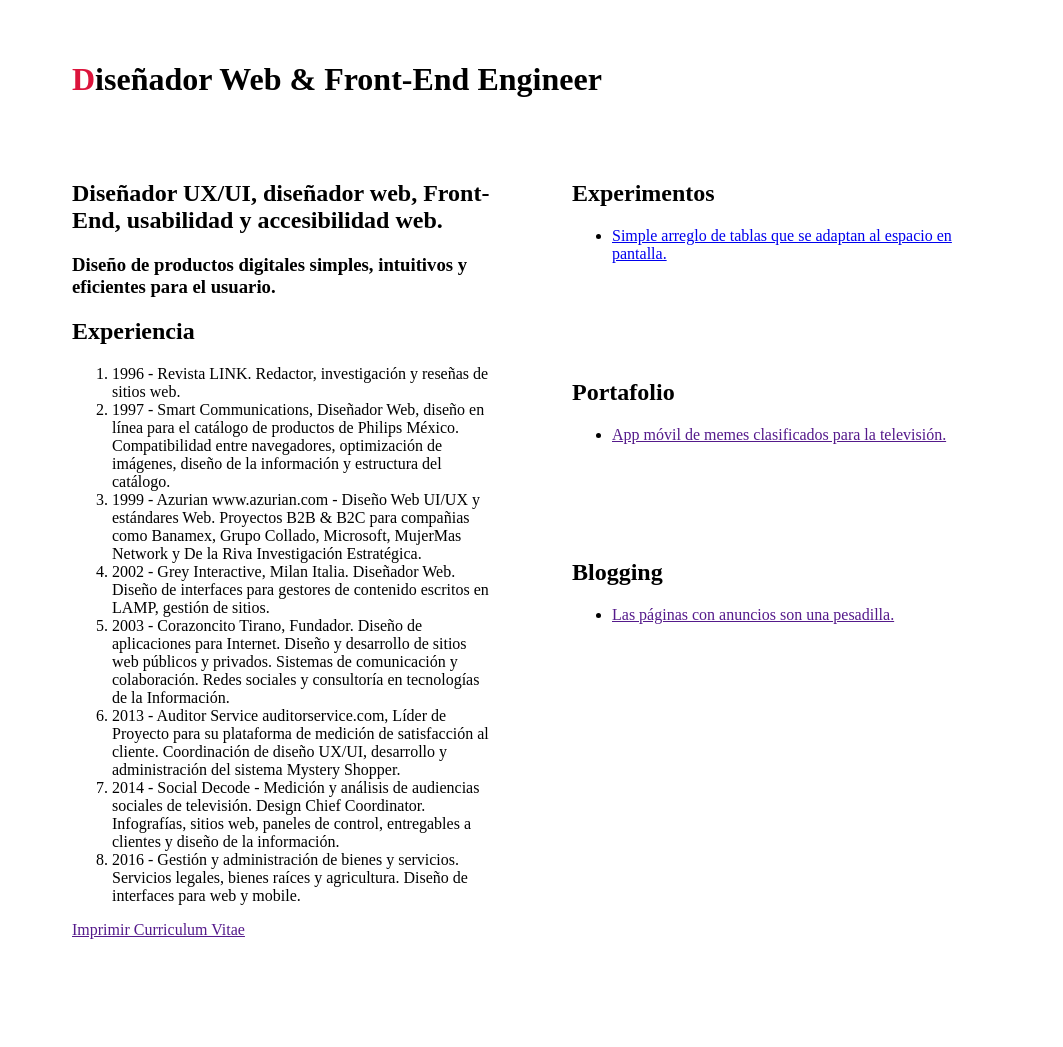
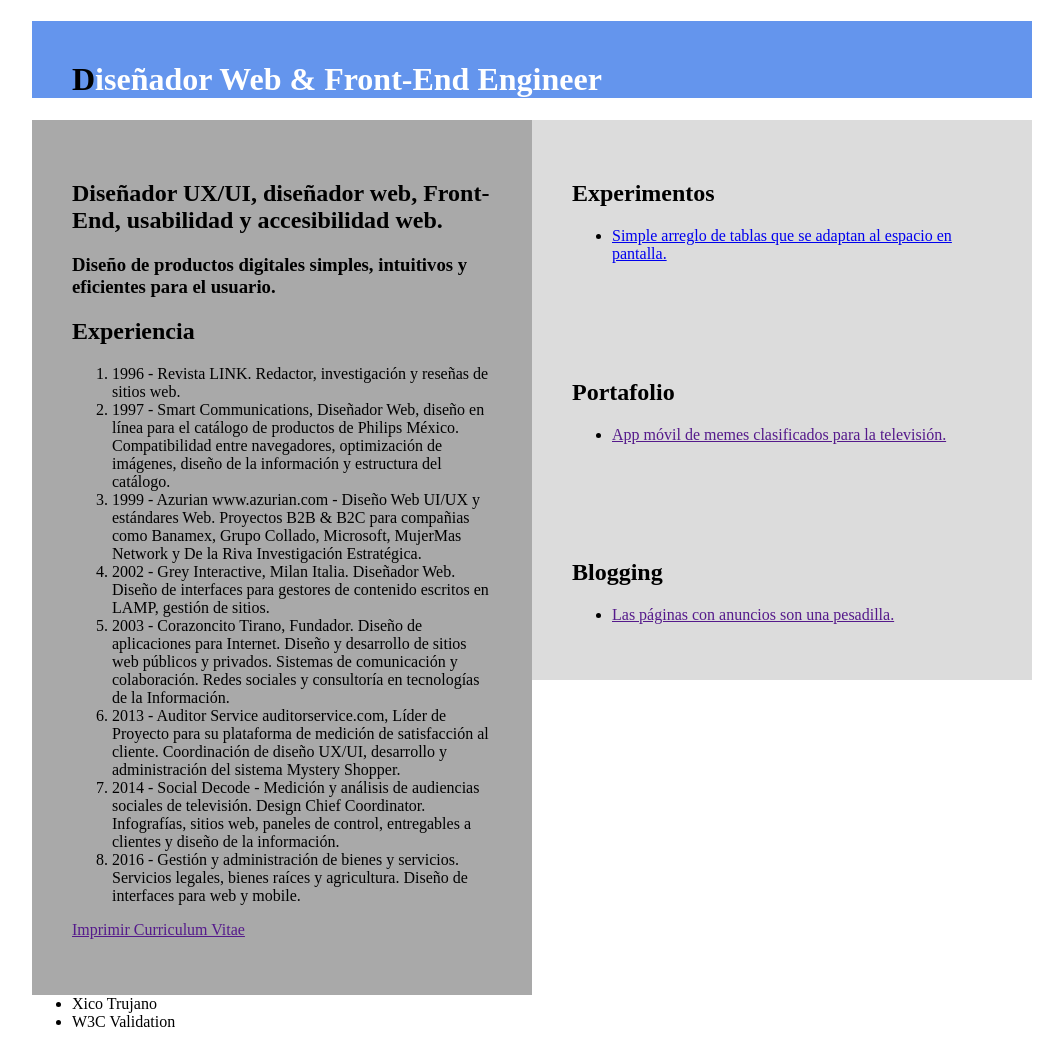
Before and after one commit to dratl/github.io, a plain HTML site: page index.html in a window 1280 px wide. Shown: the whole page, without its empty margins (108-1171 px from the left). Before the commit the page ends 995 px from the top, so only its background shows below. Drawn offline with Linux system fonts and the light colour scheme.

Commit message:
Distribución de boques

```diff
--- a/estilos.css
+++ b/estilos.css
@@ -7,6 +7,7 @@
 header {
 	max-width: 1000px;
 	margin: 0 auto;
+
 }
 
 main {
@@ -19,14 +20,28 @@ section {
 	display: block;
 	float: left;
 	padding: 4%;
+	background-color: Gainsboro;
 }
+
+section.cv {
+	background-color: Darkgrey;
+}
+
+footer {
+	max-width: 1000px;
+	margin: 0 auto;
+	clear: left;
+}
+
 
 /** Estilos del Header **/
 
 header h1 {
 	padding: 4% 4% 0;
+	color: white;
+	background-color: cornflowerblue;
 }
 
 header h1::first-letter {
-	color: crimson;
+	color: black;
 }
--- a/index.html
+++ b/index.html
@@ -11,7 +11,7 @@
   		<h1>Diseñador Web &amp; Front-End Engineer</h1>
   	</header>
   	<main>
-  		<section>
+  		<section class="cv">
   			<h2>Diseñador UX/UI, diseñador web, Front-End, usabilidad y accesibilidad web.</h2>
   			<h3>Diseño de productos digitales simples, intuitivos y eficientes para el usuario.</h2>
   			<h2>Experiencia</h2>
@@ -48,6 +48,10 @@
     <main>
     </main>
     <footer>
+    	<ul>
+    		<li>Xico Trujano</li>
+    		<li>W3C Validation</li>
+    	</ul>
     </footer>
     <script type="text/javascript">
     function impresoraFalla() {
```
